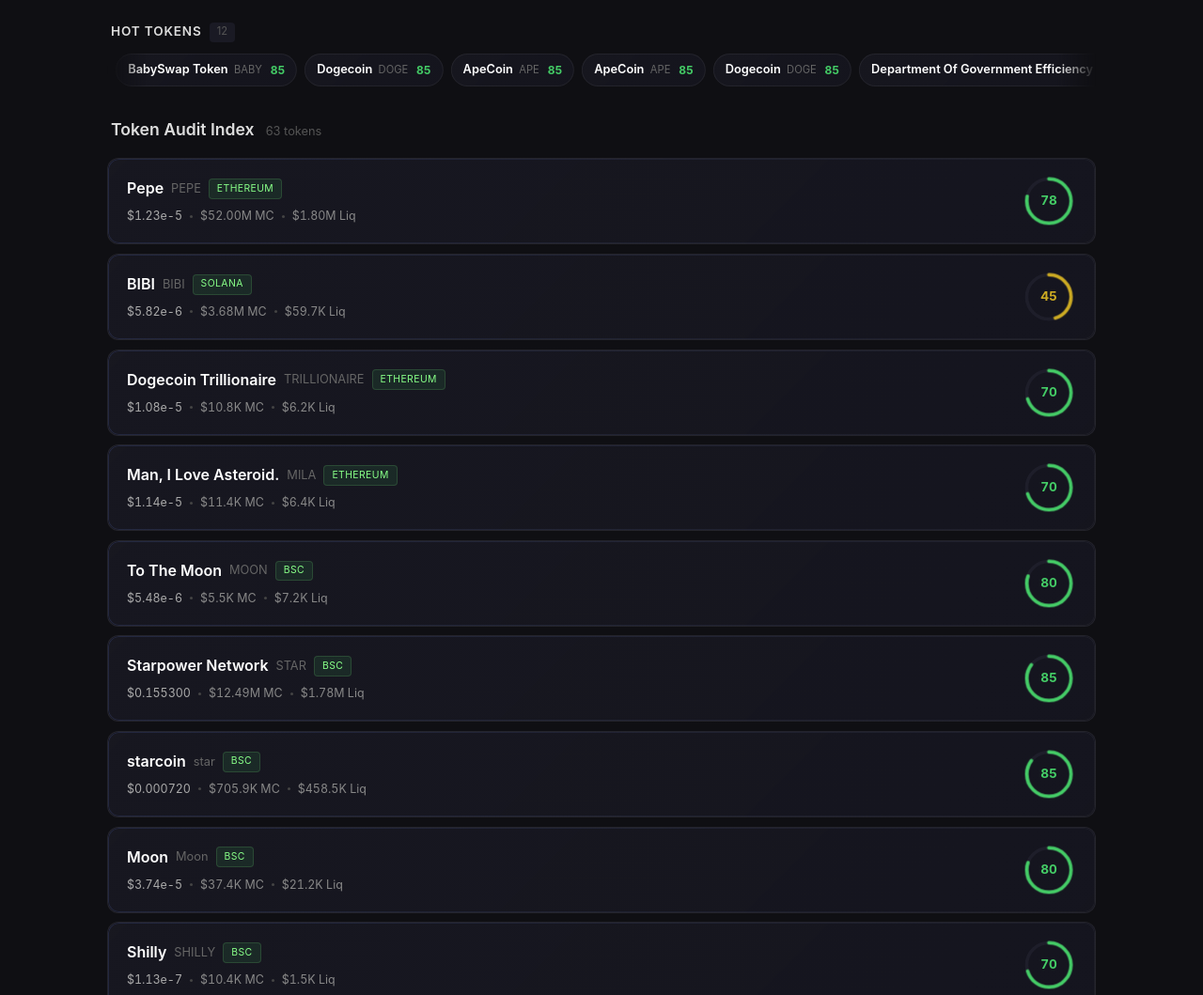
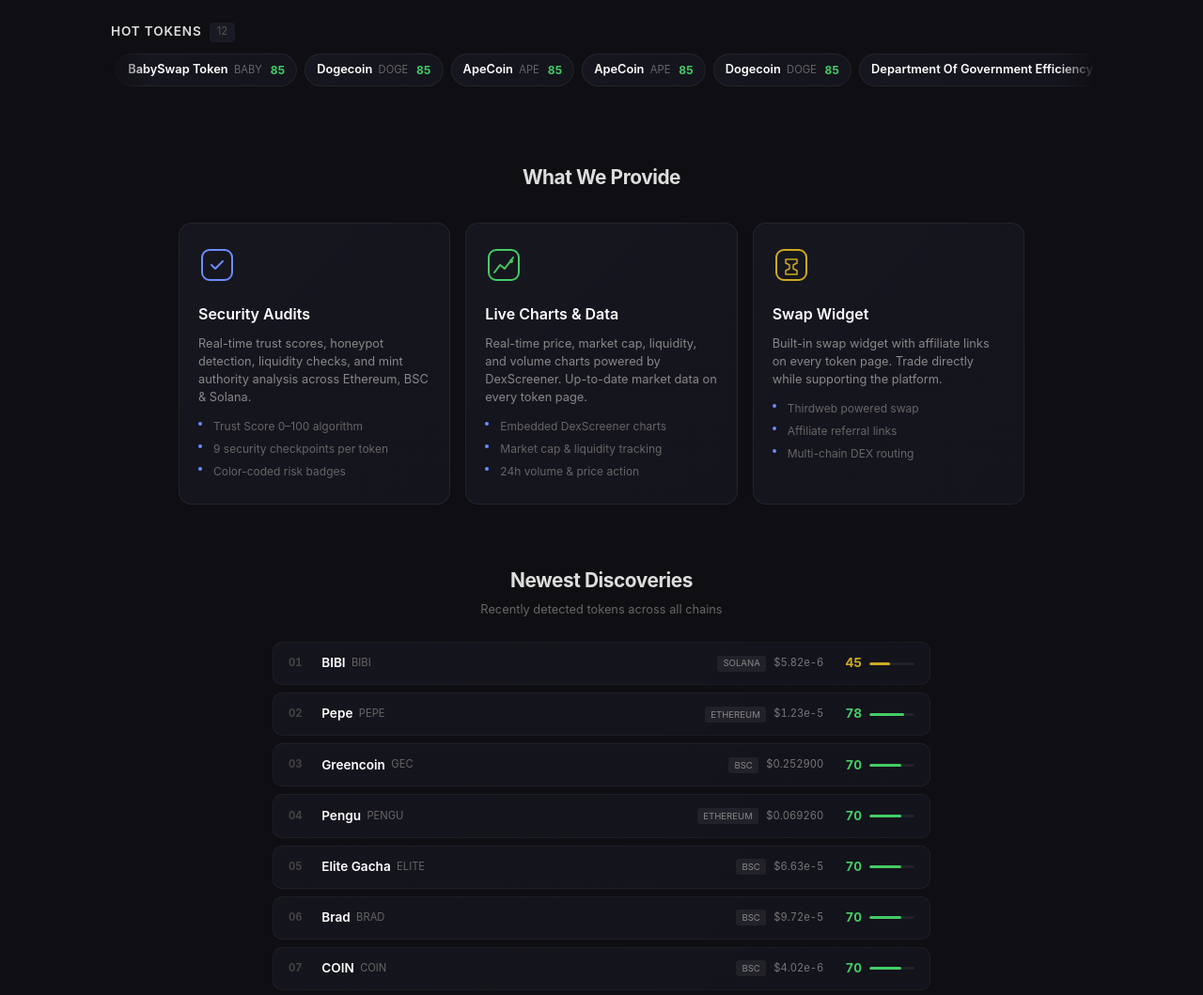
Before and after one commit to professionalses-hash/token-pseo, an Astro site: page / in a window 1280 px wide. Shown: the part 500-1559 px from the top of the page at 94% size. Built offline with nearby package versions, Linux system fonts and the light colour scheme; Astro itself is replaced by a stand-in of ours.

Commit message:
feat: redesign homepage with animated feature cards and newest tokens section

```diff
--- /dev/null
+++ b/src/components/Features.astro
@@ -0,0 +1,149 @@
+<section class="features">
+  <div class="features-inner">
+    <h2 class="section-title">What We Provide</h2>
+    <div class="features-grid">
+      <div class="feature-card" style="--i:0">
+        <div class="feat-icon">
+          <svg viewBox="0 0 40 40" width="40" height="40" fill="none">
+            <rect x="4" y="4" width="32" height="32" rx="8" stroke="#6c8cff" stroke-width="2"/>
+            <path d="M14 20l4 4 8-8" stroke="#6c8cff" stroke-width="2" stroke-linecap="round" stroke-linejoin="round"/>
+          </svg>
+        </div>
+        <h3 class="feat-title">Security Audits</h3>
+        <p class="feat-desc">Real-time trust scores, honeypot detection, liquidity checks, and mint authority analysis across Ethereum, BSC &amp; Solana.</p>
+        <ul class="feat-list">
+          <li>Trust Score 0–100 algorithm</li>
+          <li>9 security checkpoints per token</li>
+          <li>Color-coded risk badges</li>
+        </ul>
+      </div>
+      <div class="feature-card" style="--i:1">
+        <div class="feat-icon">
+          <svg viewBox="0 0 40 40" width="40" height="40" fill="none">
+            <rect x="4" y="4" width="32" height="32" rx="8" stroke="#44cc66" stroke-width="2"/>
+            <path d="M10 28l6-8 5 4 9-12" stroke="#44cc66" stroke-width="2" stroke-linecap="round" stroke-linejoin="round"/>
+            <circle cx="28" cy="16" r="2" fill="#44cc66"/>
+          </svg>
+        </div>
+        <h3 class="feat-title">Live Charts &amp; Data</h3>
+        <p class="feat-desc">Real-time price, market cap, liquidity, and volume charts powered by DexScreener. Up-to-date market data on every token page.</p>
+        <ul class="feat-list">
+          <li>Embedded DexScreener charts</li>
+          <li>Market cap &amp; liquidity tracking</li>
+          <li>24h volume &amp; price action</li>
+        </ul>
+      </div>
+      <div class="feature-card" style="--i:2">
+        <div class="feat-icon">
+          <svg viewBox="0 0 40 40" width="40" height="40" fill="none">
+            <rect x="4" y="4" width="32" height="32" rx="8" stroke="#ccaa22" stroke-width="2"/>
+            <path d="M14 14h12v4l-4 2v4l4 2v4H14v-4l4-2v-4l-4-2v-4z" stroke="#ccaa22" stroke-width="1.5" stroke-linecap="round" stroke-linejoin="round"/>
+          </svg>
+        </div>
+        <h3 class="feat-title">Swap Widget</h3>
+        <p class="feat-desc">Built-in swap widget with affiliate links on every token page. Trade directly while supporting the platform.</p>
+        <ul class="feat-list">
+          <li>Thirdweb powered swap</li>
+          <li>Affiliate referral links</li>
+          <li>Multi-chain DEX routing</li>
+        </ul>
+      </div>
+    </div>
+  </div>
+</section>
+
+<style>
+  .features {
+    padding: 3rem 0 2rem;
+  }
+
+  .features-inner {
+    max-width: 900px;
+    margin: 0 auto;
+  }
+
+  .section-title {
+    font-size: 1.3rem;
+    font-weight: 700;
+    color: #ddd;
+    text-align: center;
+    margin-bottom: 2rem;
+    letter-spacing: -0.02em;
+  }
+
+  .features-grid {
+    display: grid;
+    grid-template-columns: repeat(3, 1fr);
+    gap: 1rem;
+  }
+
+  .feature-card {
+    background: linear-gradient(135deg, rgba(26,26,36,0.7), rgba(22,22,32,0.8));
+    border: 1px solid rgba(255,255,255,0.06);
+    border-radius: 14px;
+    padding: 1.5rem 1.25rem;
+    opacity: 0;
+    transform: translateY(24px);
+    animation: fadeUp 0.6s ease forwards;
+    animation-delay: calc(var(--i) * 0.15s);
+    transition: all 0.3s ease;
+  }
+
+  .feature-card:hover {
+    border-color: rgba(108,140,255,0.2);
+    transform: translateY(-3px);
+    background: rgba(30,30,42,0.95);
+  }
+
+  @keyframes fadeUp {
+    to { opacity: 1; transform: translateY(0); }
+  }
+
+  .feat-icon {
+    margin-bottom: 0.75rem;
+  }
+
+  .feat-title {
+    font-size: 1rem;
+    font-weight: 600;
+    color: #fff;
+    margin-bottom: 0.5rem;
+  }
+
+  .feat-desc {
+    font-size: 0.8rem;
+    color: #888;
+    line-height: 1.5;
+    margin-bottom: 0.75rem;
+  }
+
+  .feat-list {
+    list-style: none;
+    padding: 0;
+    display: flex;
+    flex-direction: column;
+    gap: 0.3rem;
+  }
+
+  .feat-list li {
+    font-size: 0.75rem;
+    color: #666;
+    padding-left: 1rem;
+    position: relative;
+  }
+
+  .feat-list li::before {
+    content: '';
+    position: absolute;
+    left: 0;
+    top: 0.4em;
+    width: 4px;
+    height: 4px;
+    border-radius: 50%;
+    background: #6c8cff;
+  }
+
+  @media (max-width: 700px) {
+    .features-grid { grid-template-columns: 1fr; }
+  }
+</style>
--- /dev/null
+++ b/src/components/LatestTokens.astro
@@ -0,0 +1,229 @@
+---
+interface Token {
+  name: string;
+  symbol: string;
+  trustScore: number;
+  slug: string;
+  network?: string;
+  chain?: string;
+  market?: {
+    priceUsd?: number;
+    marketCap?: number;
+    liquidityUsd?: number;
+    volume24h?: number;
+  };
+  security?: {
+    contractAgeDays?: number;
+  };
+}
+
+interface Props {
+  tokens: Token[];
+}
+
+const { tokens } = Astro.props;
+
+const sorted = [...tokens]
+  .filter((t) => t.security?.contractAgeDays != null)
+  .sort((a, b) => (a.security?.contractAgeDays ?? 9999) - (b.security?.contractAgeDays ?? 9999));
+
+const remaining = tokens.filter((t) => t.security?.contractAgeDays == null).reverse();
+
+const newest = [...sorted, ...remaining].slice(0, 10);
+
+function scoreColor(s: number) {
+  return s >= 86 ? "#4488ff" : s >= 70 ? "#44cc66" : s >= 31 ? "#ccaa22" : "#dd4444";
+}
+
+function fmtPrice(n?: number): string {
+  if (n == null) return "-";
+  if (n < 0.0001) return `$${n.toExponential(2)}`;
+  if (n < 1) return `$${n.toFixed(6)}`;
+  return `$${n.toFixed(4)}`;
+}
+---
+
+<section class="latest">
+  <div class="latest-header">
+    <h2 class="section-title">Newest Discoveries</h2>
+    <span class="latest-sub">Recently detected tokens across all chains</span>
+  </div>
+  <div class="latest-grid">
+    {newest.map((t, i) => (
+      <a href={`/token/${t.slug}`} class="latest-card" style={`--i:${i}`}>
+        <div class="lc-left">
+          <span class="lc-rank">{String(i + 1).padStart(2, "0")}</span>
+          <div class="lc-info">
+            <span class="lc-name">{t.name}</span>
+            <span class="lc-sym">{t.symbol}</span>
+          </div>
+        </div>
+        <div class="lc-mid">
+          <span class="lc-network">{t.network || t.chain || "?"}</span>
+          <span class="lc-price">{fmtPrice(t.market?.priceUsd)}</span>
+        </div>
+        <div class="lc-right">
+          <span class="lc-score" style={{ color: scoreColor(t.trustScore) }}>{t.trustScore}</span>
+          <div class="lc-bar-bg">
+            <div class="lc-bar" style={`width:${t.trustScore}%;background:${scoreColor(t.trustScore)}`}></div>
+          </div>
+        </div>
+      </a>
+    ))}
+  </div>
+</section>
+
+<style>
+  .latest {
+    padding: 2rem 0 3rem;
+  }
+
+  .latest-header {
+    text-align: center;
+    margin-bottom: 1.5rem;
+  }
+
+  .section-title {
+    font-size: 1.3rem;
+    font-weight: 700;
+    color: #ddd;
+    letter-spacing: -0.02em;
+  }
+
+  .latest-sub {
+    font-size: 0.8rem;
+    color: #666;
+    display: block;
+    margin-top: 0.3rem;
+  }
+
+  .latest-grid {
+    display: flex;
+    flex-direction: column;
+    gap: 0.5rem;
+    max-width: 700px;
+    margin: 0 auto;
+  }
+
+  .latest-card {
+    display: flex;
+    align-items: center;
+    justify-content: space-between;
+    padding: 0.7rem 1rem;
+    background: linear-gradient(135deg, rgba(26,26,36,0.6), rgba(22,22,32,0.7));
+    border: 1px solid rgba(255,255,255,0.04);
+    border-radius: 10px;
+    opacity: 0;
+    transform: translateX(-12px);
+    animation: slideIn 0.4s ease forwards;
+    animation-delay: calc(var(--i) * 0.06s);
+    transition: all 0.2s ease;
+  }
+
+  .latest-card:hover {
+    border-color: rgba(108,140,255,0.2);
+    background: rgba(30,30,42,0.9);
+    transform: translateY(-1px);
+    text-decoration: none;
+  }
+
+  @keyframes slideIn {
+    to { opacity: 1; transform: translateX(0); }
+  }
+
+  .lc-left {
+    display: flex;
+    align-items: center;
+    gap: 0.6rem;
+    min-width: 0;
+    flex: 1;
+  }
+
+  .lc-rank {
+    font-size: 0.7rem;
+    font-weight: 700;
+    color: #444;
+    font-variant-numeric: tabular-nums;
+    width: 1.6rem;
+    flex-shrink: 0;
+  }
+
+  .lc-info {
+    display: flex;
+    align-items: center;
+    gap: 0.4rem;
+    min-width: 0;
+  }
+
+  .lc-name {
+    font-size: 0.85rem;
+    font-weight: 600;
+    color: #fff;
+    white-space: nowrap;
+    overflow: hidden;
+    text-overflow: ellipsis;
+  }
+
+  .lc-sym {
+    font-size: 0.7rem;
+    color: #666;
+    white-space: nowrap;
+    flex-shrink: 0;
+  }
+
+  .lc-mid {
+    display: flex;
+    align-items: center;
+    gap: 0.5rem;
+    margin: 0 0.75rem;
+    flex-shrink: 0;
+  }
+
+  .lc-network {
+    font-size: 0.6rem;
+    background: rgba(255,255,255,0.06);
+    color: #888;
+    padding: 0.05rem 0.4rem;
+    border-radius: 3px;
+    text-transform: uppercase;
+  }
+
+  .lc-price {
+    font-size: 0.7rem;
+    color: #777;
+    font-variant-numeric: tabular-nums;
+  }
+
+  .lc-right {
+    display: flex;
+    align-items: center;
+    gap: 0.5rem;
+    flex-shrink: 0;
+  }
+
+  .lc-score {
+    font-size: 0.85rem;
+    font-weight: 700;
+    font-variant-numeric: tabular-nums;
+    width: 1.8rem;
+    text-align: right;
+  }
+
+  .lc-bar-bg {
+    width: 48px;
+    height: 3px;
+    background: rgba(255,255,255,0.06);
+    border-radius: 2px;
+    overflow: hidden;
+  }
+
+  .lc-bar {
+    height: 100%;
+    border-radius: 2px;
+    transition: width 0.6s ease;
+  }
+
+  @media (max-width: 600px) {
+    .lc-mid { display: none; }
+  }
+</style>
--- a/src/pages/index.astro
+++ b/src/pages/index.astro
@@ -1,8 +1,9 @@
 ---
 import BaseLayout from "../layouts/BaseLayout.astro";
-import TokenCard from "../components/TokenCard.astro";
 import HotStrip from "../components/HotStrip.astro";
 import HeroSlider from "../components/HeroSlider.astro";
+import Features from "../components/Features.astro";
+import LatestTokens from "../components/LatestTokens.astro";
 
 const tokens = Object.values(
   import.meta.glob("../../data/tokens.json", { eager: true })
@@ -16,57 +17,7 @@
 
   <HotStrip tokens={tokenList} />
 
-  <section class="list">
-    <div class="list-header">
-      <h2>Token Audit Index</h2>
-      <span class="list-count">{tokenList.length} tokens</span>
-    </div>
-    {tokenList.length === 0 && <p class="empty">No tokens loaded yet. Run the scraper first.</p>}
-    <div class="grid">
-      {tokenList.map((t) => (
-        <TokenCard
-          name={t.name}
-          symbol={t.symbol}
-          network={t.network || t.chain}
-          trustScore={t.trustScore}
-          priceUsd={t.market.priceUsd}
-          marketCap={t.market.marketCap}
-          liquidityUsd={t.market.liquidityUsd}
-          slug={t.slug}
-        />
-      ))}
-    </div>
-  </section>
+  <Features />
+
+  <LatestTokens tokens={tokenList} />
 </BaseLayout>
-
-<style>
-  .list-header {
-    display: flex;
-    align-items: baseline;
-    gap: 0.75rem;
-    margin-bottom: 1rem;
-    padding: 0 0.25rem;
-  }
-  .list-header h2 {
-    font-size: 1.1rem;
-    font-weight: 600;
-    color: #ddd;
-  }
-  .list-count {
-    font-size: 0.8rem;
-    color: #555;
-  }
-  .grid {
-    display: flex;
-    flex-direction: column;
-    gap: 0.6rem;
-  }
-  .empty {
-    text-align: center;
-    color: #666;
-    padding: 3rem 0;
-  }
-  @media (max-width: 600px) {
-    h1 { font-size: 1.75rem; }
-  }
-</style>
```
